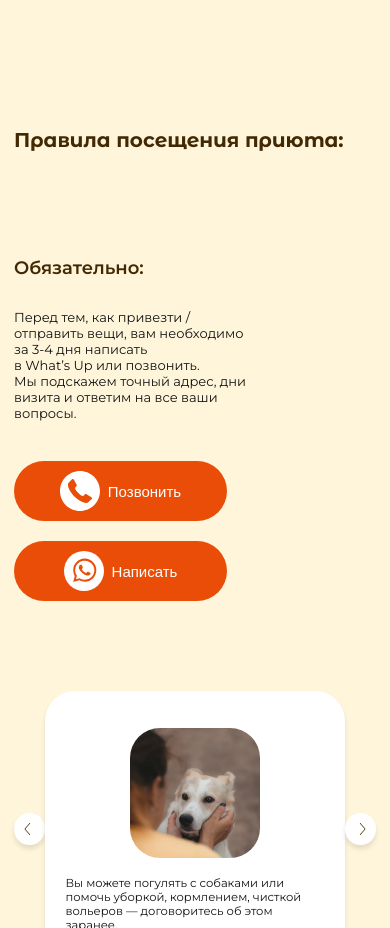
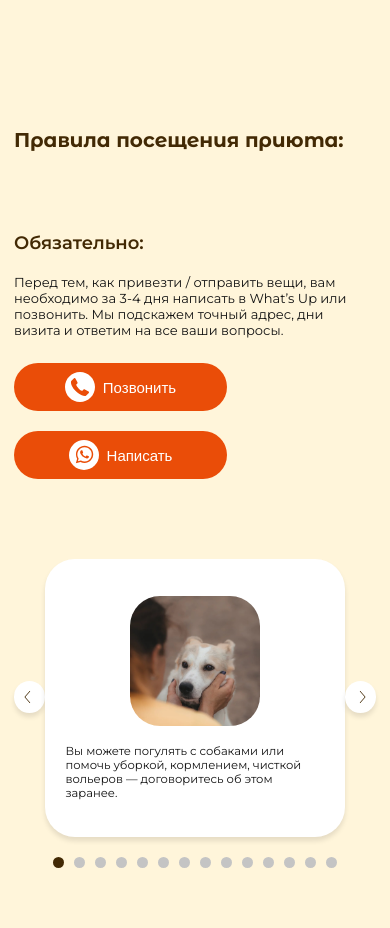
Before and after one commit to eireensid/animal-shelter, a Next.js app: page /guardianship-and-adaptation in a window 390 px wide. Shown: the part 5400-6328 px from the top of the page. Built offline with nearby package versions, Linux system fonts and the light colour scheme; no server answers.

Commit message:
call write btns add div, visiting rules mobile

```diff
--- a/components/CallWriteBtns.js
+++ b/components/CallWriteBtns.js
@@ -11,12 +11,16 @@ export default function CallWriteBtns() {
   return <>
     <div className={styles.callWriteBtnsBlock}>
       <button onClick={callClick} className={styles.callBtn}>
-        <img src="/img/phone-icon.svg" alt="телефон"/>
-        <span>Позвонить</span>
+        <div className={styles.callBtnDiv}>
+          <img src="/img/phone-icon.svg" alt="телефон"/>
+          <span>Позвонить</span>
+        </div>
       </button>
       <button onClick={whatsappClick} className={styles.whatsappBtn}>
-        <img src="/img/whatsapp-icon.svg" alt="whatsapp"/>
-        <span>Написать</span>
+        <div className={styles.whatsappBtnDiv}>
+          <img src="/img/whatsapp-icon.svg" alt="whatsapp"/>
+          <span>Написать</span>
+        </div>
       </button>
     </div>
   </>
--- a/styles/components/CallWriteBtns.module.scss
+++ b/styles/components/CallWriteBtns.module.scss
@@ -4,13 +4,16 @@
   margin-bottom: 20px;
 }
 .callBtn, .whatsappBtn {
+  padding: {
+    top: 14px;
+    bottom: 14px;
+  };
+  display: block;
+}
+.callBtnDiv, .whatsappBtnDiv {
   display: flex;
   justify-content: center;
   align-items: center;
-  padding: {
-    top: 13px;
-    bottom: 13px;
-  };
 }
 
 .callBtn span, .whatsappBtn span {
@@ -26,7 +29,6 @@
       top: 10px;
       bottom: 10px;
     };
-    height: 60px;
   }
   .callBtn span, .whatsappBtn span {
     margin-left: 10px;
@@ -38,12 +40,15 @@
 @media (max-width: 414px) {
   .callBtn, .whatsappBtn {
     padding: {
-      top: 8px;
-      bottom: 8px;
+      top: 9px;
+      bottom: 9px;
     };
   }
   .callBtn span, .whatsappBtn span {
     margin-left: 8px;
     font-size: 15px;
   }
+  .callBtn img, .whatsappBtn img {
+    height: 30px;
+  }
 }
--- a/styles/components/VisitingRules.module.scss
+++ b/styles/components/VisitingRules.module.scss
@@ -14,9 +14,6 @@
   padding-bottom: 100px;
 }
 
-// .visitingRulesCarouselWrapper {
-//   display: flex;
-// }
 
 // Tablet styles
 @media (max-width: 1024px) {
@@ -34,5 +31,17 @@
 
 // Mobile styles
 @media (max-width: 414px) {
-
+  .visitingRulesBlock h2 {
+    padding-bottom: 80px;
+  }
+  .visitingRulesBlock h3 {
+    padding-bottom: 20px;
+  }
+  .visitingRule {
+    padding-bottom: 25px;
+    width: 95%;
+  }
+  .callWriteBtnsWrapper {
+    padding-bottom: 80px;
+  }
 }
```
